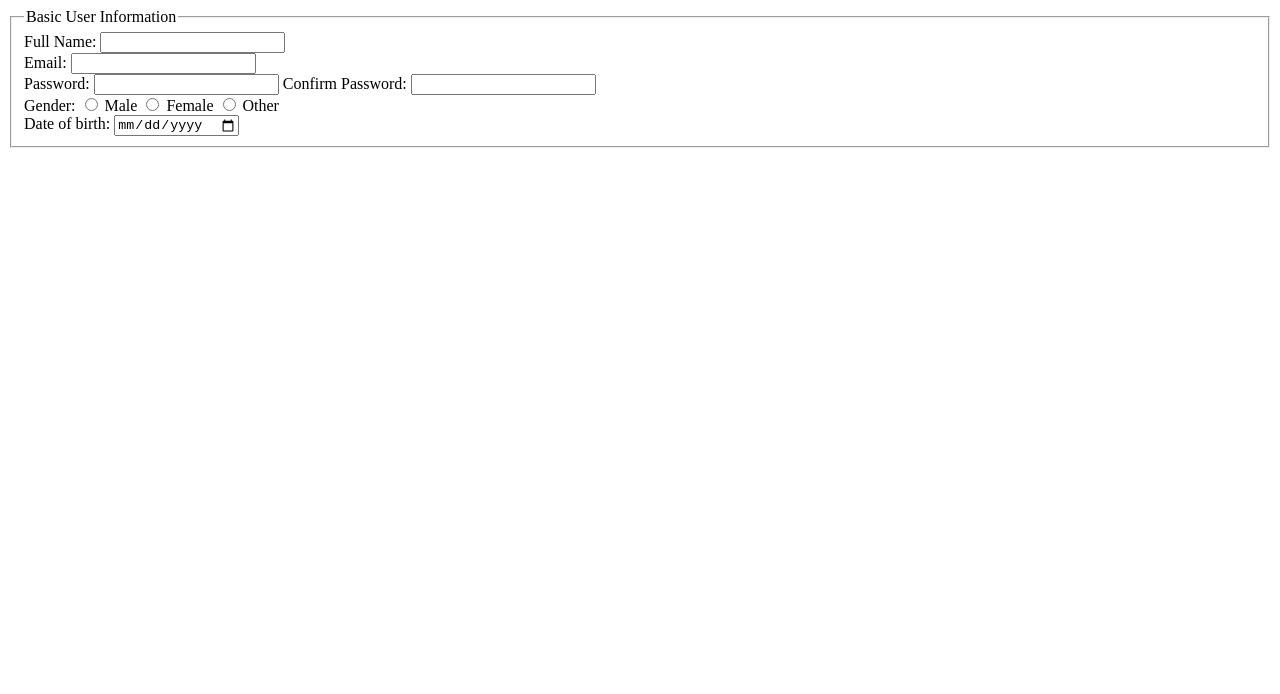
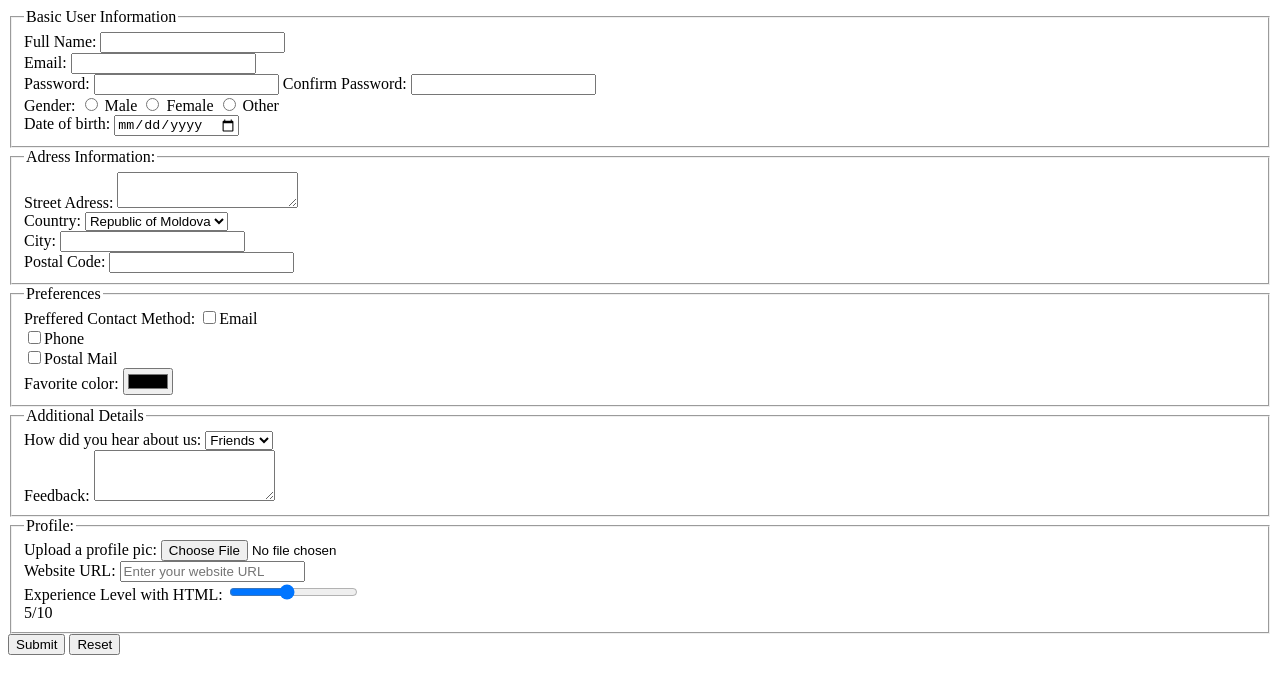
Before and after one commit to gheorghitacristian23/Tekwill_FE_gr11, a plain HTML site: page HTML_FORMS/forms.html in a window 1280 px wide. Drawn offline with Linux system fonts and the light colour scheme.

Commit message:
finished the 3rd homework

```diff
--- a/HTML_FORMS/forms.html
+++ b/HTML_FORMS/forms.html
@@ -41,6 +41,87 @@
         </div>
     </fieldset>
 
+    <fieldset>
+        <legend>Adress Information:</legend>
+        <div>
+            <label for="stadress">Street Adress:</label>
+            <textarea name="stadress" id="stadress" cols="20" rows="2"></textarea>
+        </div>
+        <div>
+            <label for="country">Country:</label>
+            <select name="country" id="country">
+                <option value="Moldova">Republic of Moldova</option>
+                <option value="Romania">Romania</option>
+                <option value="India">India</option>
+                <option value="China">China</option>
+                <option value="Iran">Iran</option>
+            </select>
+        </div>
+
+        <div>
+            <label for="city">City:</label>
+            <input type="text" id="city" name="city">
+        </div>
+        <div>
+            <label for="postalcode">Postal Code:</label>
+            <input type="number" id="postalcode" name="postalcode">
+        </div>
+    </fieldset>
+
+    <fieldset>
+        <legend>Preferences</legend>
+        <div>
+            <label for="contactmethod">Preffered Contact Method:</label>
+            <input type="checkbox"  name="contactmethod1" value="Email">Email<br>
+            <input type="checkbox"  name="contactmethod2" value="Phone">Phone<br>
+            <input type="checkbox"  name="contactmethod3" value="Postal">Postal Mail<br>
+        </div>
+        <div>
+            <label for="favcolor">Favorite color:</label>
+            <input type="color">
+        </div>
+
+        </fieldset>
+        <fieldset>
+            <legend>Additional Details</legend>
+        <div><label for="findingmethod">How did you hear about us:</label>
+            <select name="findingmethod" id="findingmethod">
+                <option value="fmethod1">Friends</option>
+                <option value="fmethod2">Internet</option>
+                <option value="method1">Ads</option>
+
+            </select>
+        </div>
+        <div>
+            <label for="feedback">Feedback:</label>
+            <textarea name="" id="" cols="20" rows="3"></textarea>
+        </div>
+
+        </fieldset>
+
+        <fieldset>
+            <legend>Profile:</legend>
+            <div>
+
+                <label for="file">Upload a profile pic:</label>
+                <input type="file" type="file" name="file" accept="image/png">
+            </div>
+
+            <div>
+                <label for="website">Website URL:</label>
+                <input type="url" id="website" name="website" placeholder="Enter your website URL" required>
+            </div>
+            <div>
+                <label for="experience">Experience Level with HTML:</label>
+                <input type="range" id="experience" name="experience" min="1" max="10" value="5" step="1" oninput="displayValue.value = experience.value">
+                <br>
+                <span id="displayValue">5/10</span>
+            </div>
+        </fieldset>
+
+        <input type="submit">
+        <input type="Reset">
+
     </form>
 </body>
 
```
